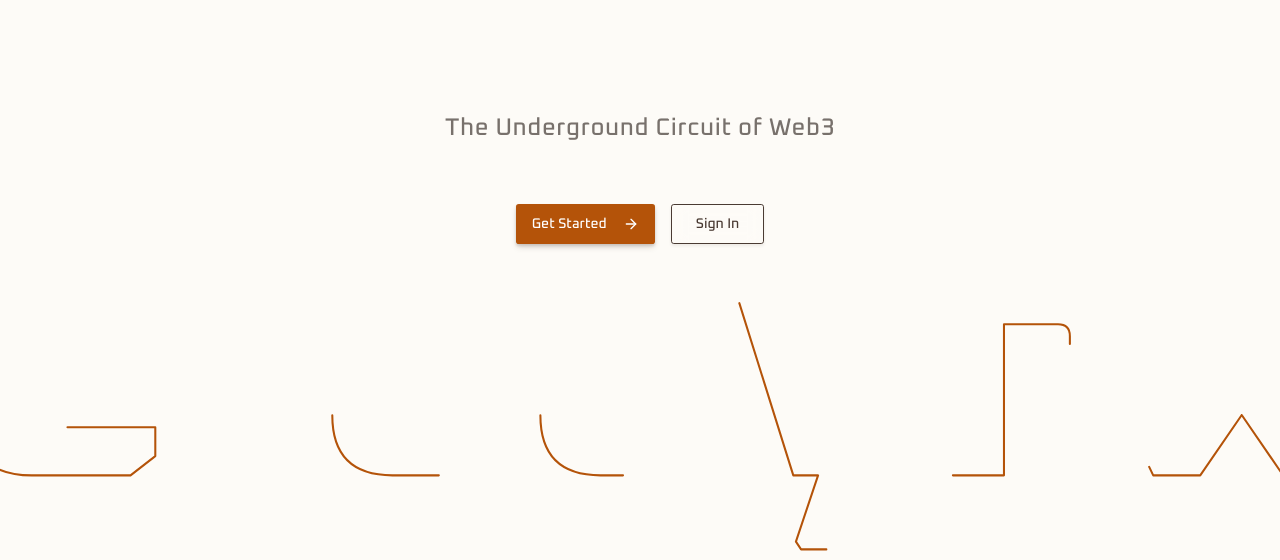
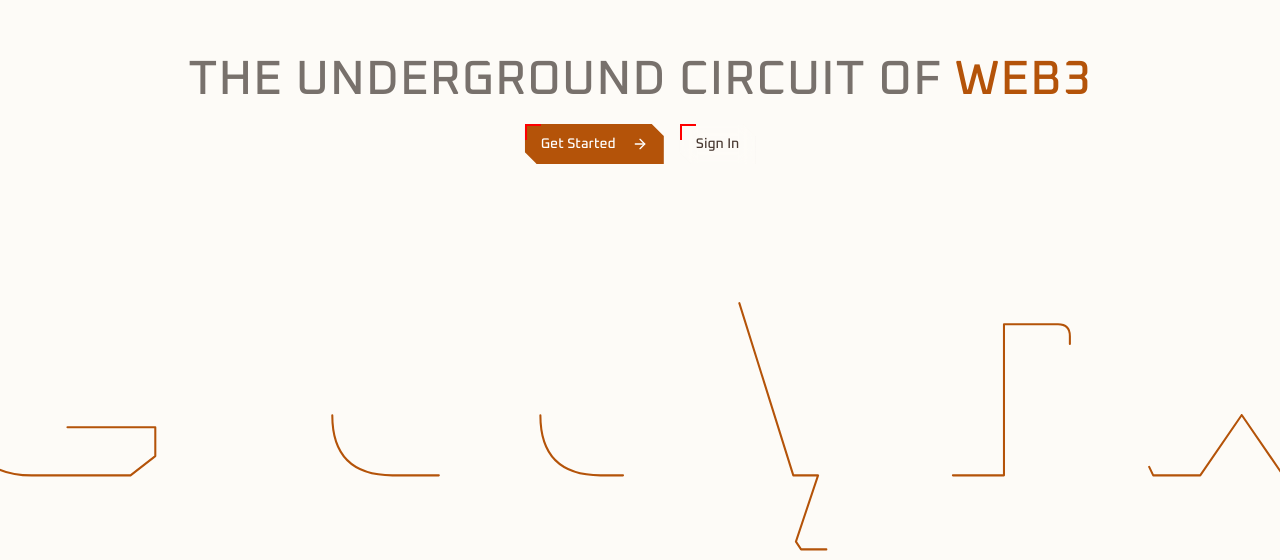
Before and after one commit to SiddharthManjul/pipeline, a Next.js app in the folder frontend/: page / in a window 1280 px wide. Shown: the part 240-800 px from the top of the page. Built offline with nearby package versions, Linux system fonts and the light colour scheme; no server answers.

Commit message:
components button update

```diff
--- a/frontend/components/features/developers/DeveloperCard.tsx
+++ b/frontend/components/features/developers/DeveloperCard.tsx
@@ -1,6 +1,6 @@
 import { Card, CardContent, CardDescription, CardHeader, CardTitle } from '@/components/ui/card';
 import { Badge } from '@/components/ui/badge';
-import { Button } from '@/components/ui/button';
+import { FuturisticButton as Button } from '@/components/ui/futuristic-button';
 import { TierBadge } from '@/components/features/reputation';
 import { MapPin, Star, FolderGit2, ExternalLink } from 'lucide-react';
 import type { Developer } from '@/types';
--- a/frontend/components/features/developers/DeveloperFilters.tsx
+++ b/frontend/components/features/developers/DeveloperFilters.tsx
@@ -10,7 +10,7 @@ import {
   SelectTrigger,
   SelectValue,
 } from '@/components/ui/select';
-import { Button } from '@/components/ui/button';
+import { FuturisticButton as Button } from '@/components/ui/futuristic-button';
 import { Badge } from '@/components/ui/badge';
 import { X, Search } from 'lucide-react';
 import { DeveloperTier, Availability } from '@/types';
--- a/frontend/components/features/github/GitHubSyncButton.tsx
+++ b/frontend/components/features/github/GitHubSyncButton.tsx
@@ -1,6 +1,6 @@
 'use client';
 
-import { Button } from '@/components/ui/button';
+import { FuturisticButton as Button } from '@/components/ui/futuristic-button';
 import { RefreshCw } from 'lucide-react';
 import { useSyncGitHub } from '@/lib/hooks';
 
--- a/frontend/components/features/profile/DeveloperProfileForm.tsx
+++ b/frontend/components/features/profile/DeveloperProfileForm.tsx
@@ -7,7 +7,7 @@ import { Loader2 } from 'lucide-react';
 import { developerProfileSchema, type DeveloperProfileFormData } from '@/lib/validations';
 import { useCreateDeveloperProfile } from '@/lib/hooks';
 import { Availability } from '@/types';
-import { Button } from '@/components/ui/button';
+import { FuturisticButton as Button } from '@/components/ui/futuristic-button';
 import { Input } from '@/components/ui/input';
 import { Label } from '@/components/ui/label';
 import { Textarea } from '@/components/ui/textarea';
--- a/frontend/components/features/profile/DeveloperProfileView.tsx
+++ b/frontend/components/features/profile/DeveloperProfileView.tsx
@@ -12,7 +12,7 @@ import { ProjectCard } from './ProjectCard';
 import { ProjectFormDialog } from './ProjectFormDialog';
 import { ReputationScore, ReputationBreakdown, TierBadge } from '@/components/features/reputation';
 import { GitHubStatsCard } from '@/components/features/github';
-import { Button } from '@/components/ui/button';
+import { FuturisticButton as Button } from '@/components/ui/futuristic-button';
 import { Input } from '@/components/ui/input';
 import { Label } from '@/components/ui/label';
 import { Textarea } from '@/components/ui/textarea';
--- a/frontend/components/features/profile/ProjectCard.tsx
+++ b/frontend/components/features/profile/ProjectCard.tsx
@@ -5,7 +5,7 @@ import { ExternalLink, Github, Edit, Trash2, Users, Star, GitFork } from 'lucide
 import type { Project } from '@/types';
 import { Card, CardContent, CardDescription, CardHeader, CardTitle } from '@/components/ui/card';
 import { Badge } from '@/components/ui/badge';
-import { Button } from '@/components/ui/button';
+import { FuturisticButton as Button } from '@/components/ui/futuristic-button';
 import {
   AlertDialog,
   AlertDialogAction,
--- a/frontend/components/features/profile/ProjectFormDialog.tsx
+++ b/frontend/components/features/profile/ProjectFormDialog.tsx
@@ -7,7 +7,7 @@ import { Loader2, Plus, X } from 'lucide-react';
 import { projectSchema, type ProjectFormData } from '@/lib/validations';
 import { useCreateProject, useUpdateProject } from '@/lib/hooks';
 import type { Project } from '@/types';
-import { Button } from '@/components/ui/button';
+import { FuturisticButton as Button } from '@/components/ui/futuristic-button';
 import { Input } from '@/components/ui/input';
 import { Label } from '@/components/ui/label';
 import { Textarea } from '@/components/ui/textarea';
--- a/frontend/components/features/projects/ProjectFilters.tsx
+++ b/frontend/components/features/projects/ProjectFilters.tsx
@@ -10,7 +10,7 @@ import {
   SelectTrigger,
   SelectValue,
 } from '@/components/ui/select';
-import { Button } from '@/components/ui/button';
+import { FuturisticButton as Button } from '@/components/ui/futuristic-button';
 import { Search } from 'lucide-react';
 import type { ProjectFilterParams } from '@/lib/api/projects';
 
--- a/frontend/components/features/projects/PublicProjectCard.tsx
+++ b/frontend/components/features/projects/PublicProjectCard.tsx
@@ -1,6 +1,6 @@
 import { Card, CardContent, CardDescription, CardHeader, CardTitle } from '@/components/ui/card';
 import { Badge } from '@/components/ui/badge';
-import { Button } from '@/components/ui/button';
+import { FuturisticButton as Button } from '@/components/ui/futuristic-button';
 import { ExternalLink, Github, Star, GitFork, Users, CheckCircle } from 'lucide-react';
 import type { Project } from '@/types';
 import Link from 'next/link';
--- a/frontend/components/landing/HeroSection.tsx
+++ b/frontend/components/landing/HeroSection.tsx
@@ -2,7 +2,7 @@
 
 import React from 'react';
 import { CredynxAnim } from './CredynxAnim';
-import { Button } from '@/components/ui/button';
+import { FuturisticButton } from '@/components/ui/futuristic-button';
 import Link from 'next/link';
 import { ArrowRight } from 'lucide-react';
 
@@ -10,7 +10,7 @@ export const HeroSection = () => {
     return (
         <div className="relative h-screen w-full flex flex-col justify-between overflow-hidden">
             {/* Top Half - 50% Height */}
-            <div className="h-[50%] w-full relative flex flex-col">
+            <div className="h-[45%] w-full relative flex flex-col">
                 {/* Content Area */}
                 <div className="flex-1 flex flex-col items-center justify-center z-10">
                    {/* Main nav or top content could go here if needed */}
@@ -22,8 +22,8 @@ export const HeroSection = () => {
                    This implies it sits right at the bottom edge of the top half.
                 */}
                 <div className="h-[20%] flex flex-col items-center justify-end pb-4 z-10 px-4 text-center">
-                    <h2 className="text-xl md:text-2xl text-muted-foreground font-medium tracking-wide">
-                        The Underground Circuit of Web3
+                    <h2 className="text-4xl md:text-5xl text-muted-foreground font-medium tracking-wide uppercase">
+                        The Underground Circuit of <span className="text-primary">Web3</span>
                     </h2>
                 </div>
             </div>
@@ -52,17 +52,17 @@ export const HeroSection = () => {
                Or maybe just below subheading.
                I'll add them in a logical place between the two visual anchors.
             */}
-             <div className="absolute top-[58%] left-1/2 -translate-x-1/2 -translate-y-1/2 z-20 flex flex-col sm:flex-row gap-4 w-full justify-center px-4">
+             <div className="absolute top-[48%] left-1/2 -translate-x-1/2 -translate-y-1/2 z-20 flex flex-col sm:flex-row gap-4 w-full justify-center px-4">
                  <Link href="/register">
-                  <Button size="lg" className="w-full sm:w-auto shadow-lg shadow-primary/20">
+                  <FuturisticButton size="lg" className="w-full sm:w-auto shadow-lg shadow-primary/20" borderColor='rgba(255, 0, 0, 1)'>
                     Get Started
                     <ArrowRight className="ml-2 h-4 w-4" />
-                  </Button>
+                  </FuturisticButton>
                 </Link>
                 <Link href="/login">
-                  <Button size="lg" variant="outline" className="w-full sm:w-auto backdrop-blur-sm bg-background/50">
+                  <FuturisticButton size="lg" variant="outline" className="w-full sm:w-auto backdrop-blur-sm bg-background/50" borderColor='rgba(255, 0, 0, 1)'>
                     Sign In
-                  </Button>
+                  </FuturisticButton>
                 </Link>
             </div>
         </div>
```
